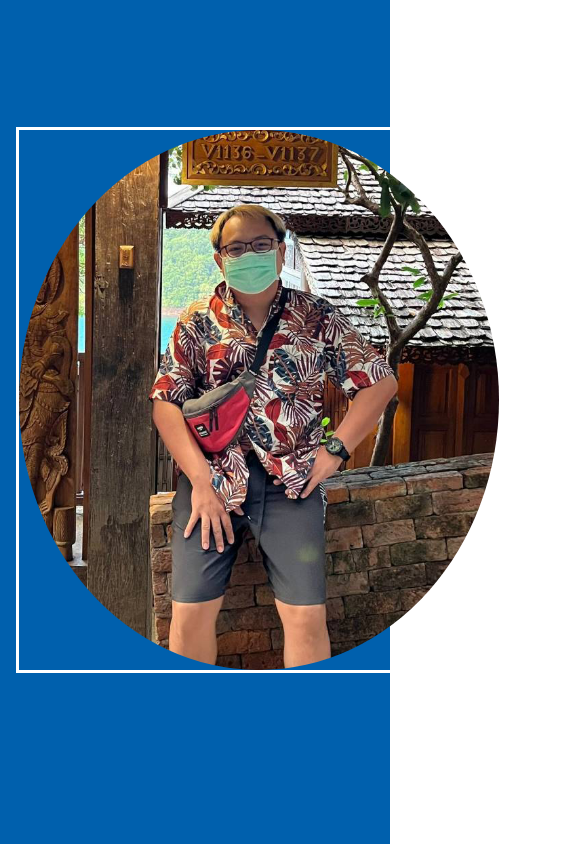
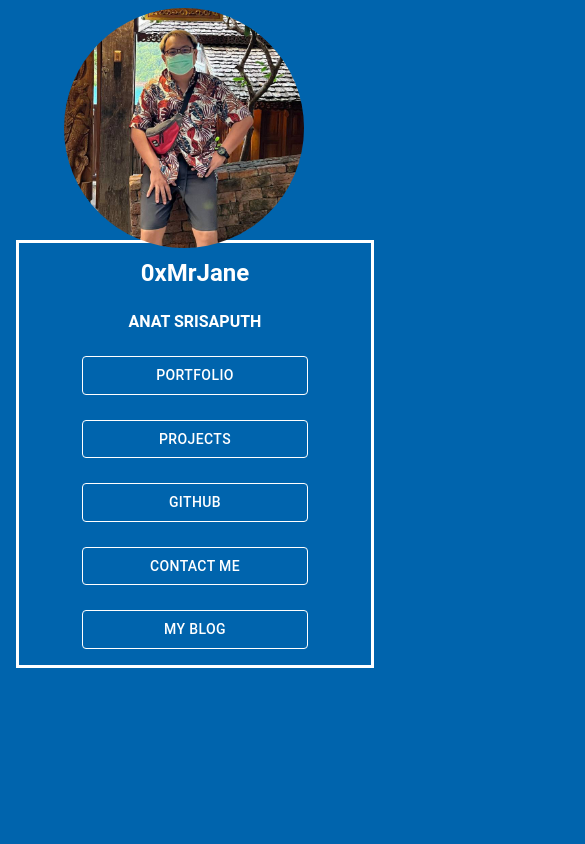
Before and after one commit to anatsrii/0xmrjane, a React (Create React App) app in the folder front/: page / in a window 390 px wide. Shown: the top 844 px of the page, 585 px wide, since content can reach past the window. Built offline with nearby package versions, Linux system fonts and the light colour scheme.

Commit message:
Update folder front

```diff
--- a/front/src/Components/Home.js
+++ b/front/src/Components/Home.js
@@ -14,20 +14,20 @@ function Home() {
     <Container width="xl" className='container' >
 
       {/* Left box */}
-      <Box className='box' >
+      <Box className='box1' >
 
         {/* Image */}
       <Avatar
         alt="profile"
         src="profilecorp.png"
-        sx={{ width: 480, height: 540 }}
+        className='avarta'
       />
       </Box>
 
       {/* Right Box Menu */}
-      <Box className='box' >
+      <Box className='box2' >
         <h1>0xMrJane</h1>
-        <p>FULL STACK DEVELOPER</p>
+        <p>ANAT SRISAPUTH</p>
         <p><Button className='button'>PORTFOLIO</Button></p>
         <p><Button className='button'>PROJECTS</Button></p>
         <p><Button className='button' onClick={()=> window.open('https://github.com/anatsrii')}>GITHUB</Button></p>
--- a/front/src/Style/Home.css
+++ b/front/src/Style/Home.css
@@ -1,27 +1,6 @@
-.container{
-  display: inline-flex !important;
-  height: 100vh;
-  background-color: #0060AD;
+body {
+  background-color: #0064ad;
   font-family: "Roboto","Helvetica","Arial",sans-serif;
-  font-style: normal;
-  font-weight: 500;
-
-}
-
-.box {
-  width: 480px;
-   height: 540px;
-   align-items: 'center';
-   justify-content: 'center';
-   text-align: center;
-   color: #ffffff ;
-   border: solid #ffffff;
-   margin-top: 15vh;
-}
-
-p {
-  font-weight: 700;
-  margin: 30px;
 }
 
 .button {
@@ -30,3 +9,50 @@ p {
   border: solid #ffffff 1px !important;
   width: 75% ;
 }
+
+@media only screen and (max-width: 769px) {
+  body {
+    justify-content: center;
+    align-items: center;
+  }
+  .container{
+    display: flex;
+    height: 100vh;
+    font-style: normal;
+    font-weight: 500;
+  }
+  h1 {
+    font-size: x-large;
+  }
+
+  p {
+    font-weight: 700;
+    margin: 25px;
+  }
+
+  .avarta {
+    width: 240px !important;
+    height: 240px !important;
+    text-align: center !important;
+    left: 3rem;
+    top: 0.5rem;
+  }
+  .box1 {
+    max-width: 375px;
+    max-height: 50%;
+     align-items: 'center' !important;
+     justify-content: 'center' !important;
+  }
+  .box2 {
+    max-width: 375px;
+    max-height: 50%;
+     align-items: 'center';
+     justify-content: 'center';
+     text-align: center;
+     color: #ffffff ;
+     border: solid #ffffff;
+     margin-bottom: 3rem;
+  }
+
+
+}
```
Also changed, not shown: 1 other file (tests, documents, lock files or other folders).
